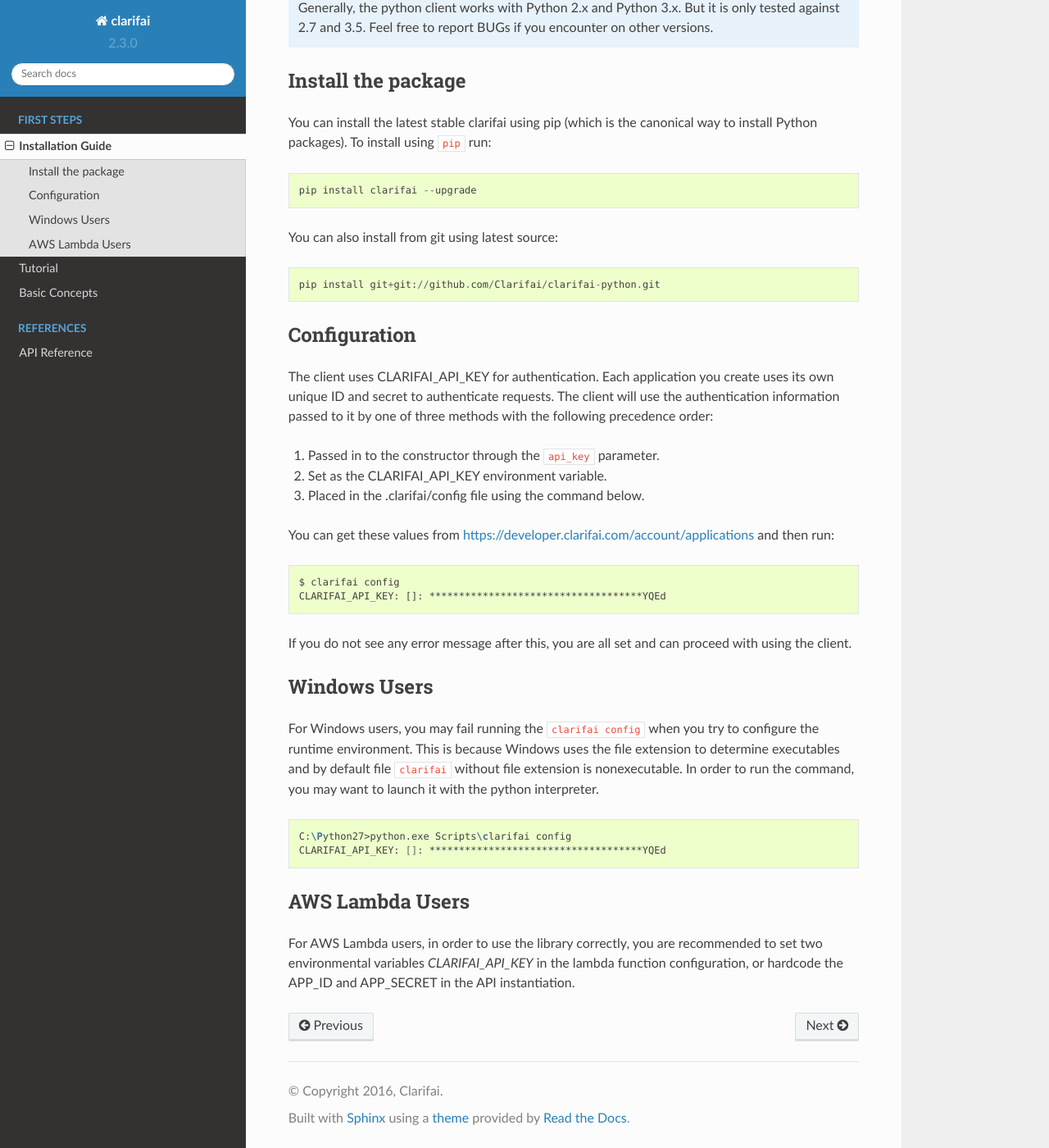
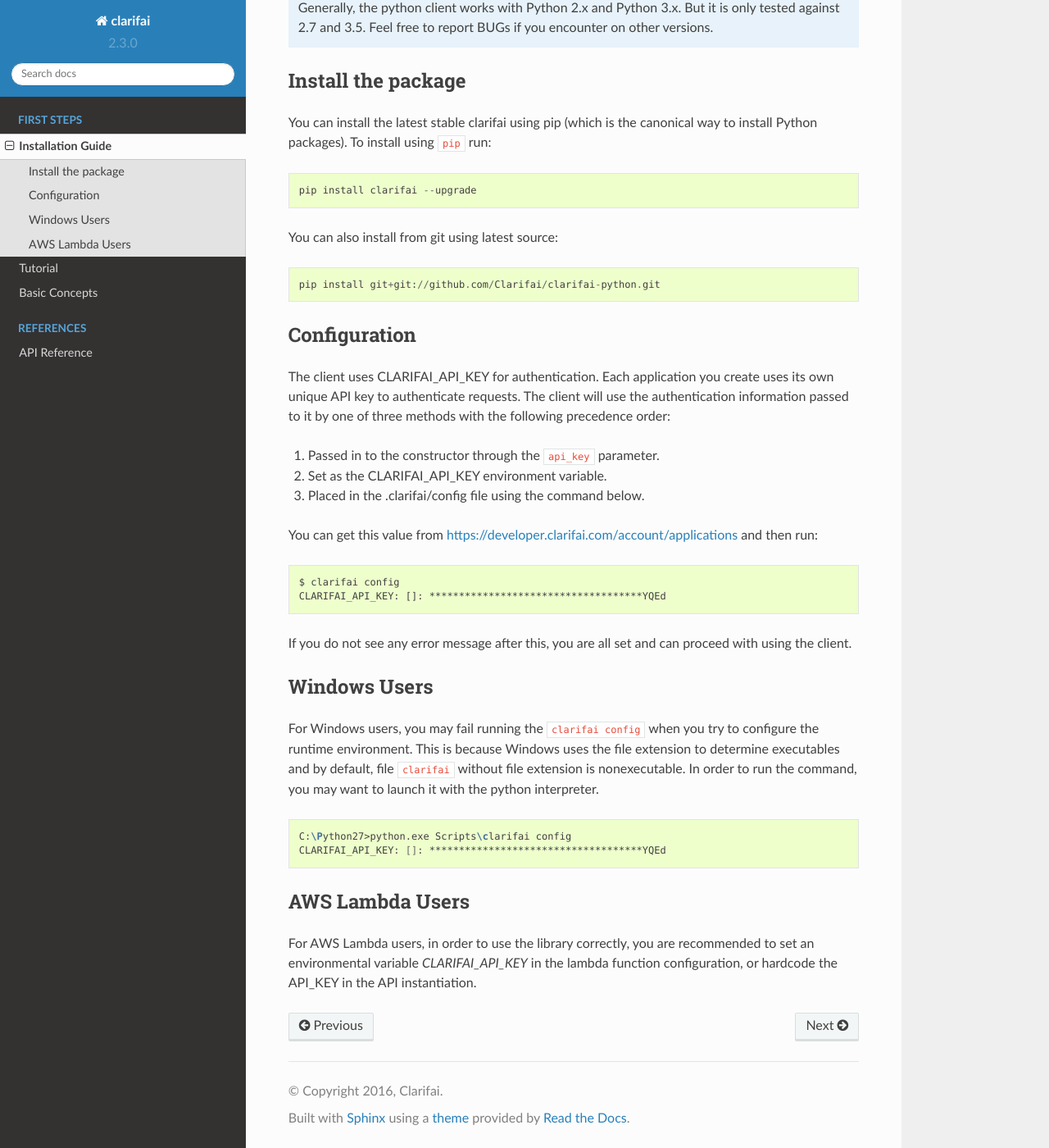
Before and after one commit to Clarifai/clarifai-python, a Sphinx documentation site: the page built from docs/install.rst, in a window 1280 px wide and 1400 px high, scrolled down 203 px. Shown: the whole window at 82% size. Built offline with Sphinx 7.4.7 and the Read the Docs theme 2.0.0, drawn with Linux system fonts in a browser that asks for light colours.

Commit message:
Update installation guide to reference API key instead of ID and secret

```diff
--- a/docs/install.rst
+++ b/docs/install.rst
@@ -20,14 +20,14 @@
 =============
 
 The client uses CLARIFAI_API_KEY for authentication.
-Each application you create uses its own unique ID and secret to authenticate requests.
+Each application you create uses its own unique API key to authenticate requests.
 The client will use the authentication information passed to it by one of three methods with the following precedence order:
 
 1. Passed in to the constructor through the ``api_key`` parameter.
 2. Set as the CLARIFAI_API_KEY environment variable.
 3. Placed in the .clarifai/config file using the command below.
 
-You can get these values from https://developer.clarifai.com/account/applications and then run::
+You can get this value from https://developer.clarifai.com/account/applications and then run::
 
    $ clarifai config
    CLARIFAI_API_KEY: []: ************************************YQEd
@@ -38,7 +38,7 @@
 =============
 
 For Windows users, you may fail running the ``clarifai config`` when you try to configure the runtime environment.
-This is because Windows uses the file extension to determine executables and by default file ``clarifai`` without file
+This is because Windows uses the file extension to determine executables and by default, file ``clarifai`` without file
 extension is nonexecutable.
 In order to run the command, you may want to launch it with the python interpreter.
 
@@ -50,6 +50,6 @@
 AWS Lambda Users
 ================
 
-For AWS Lambda users, in order to use the library correctly, you are recommended to set two
-environmental variables `CLARIFAI_API_KEY` in the lambda function
-configuration, or hardcode the APP_ID and APP_SECRET in the API instantiation.
+For AWS Lambda users, in order to use the library correctly, you are recommended to set an
+environmental variable `CLARIFAI_API_KEY` in the lambda function
+configuration, or hardcode the API_KEY in the API instantiation.
```
